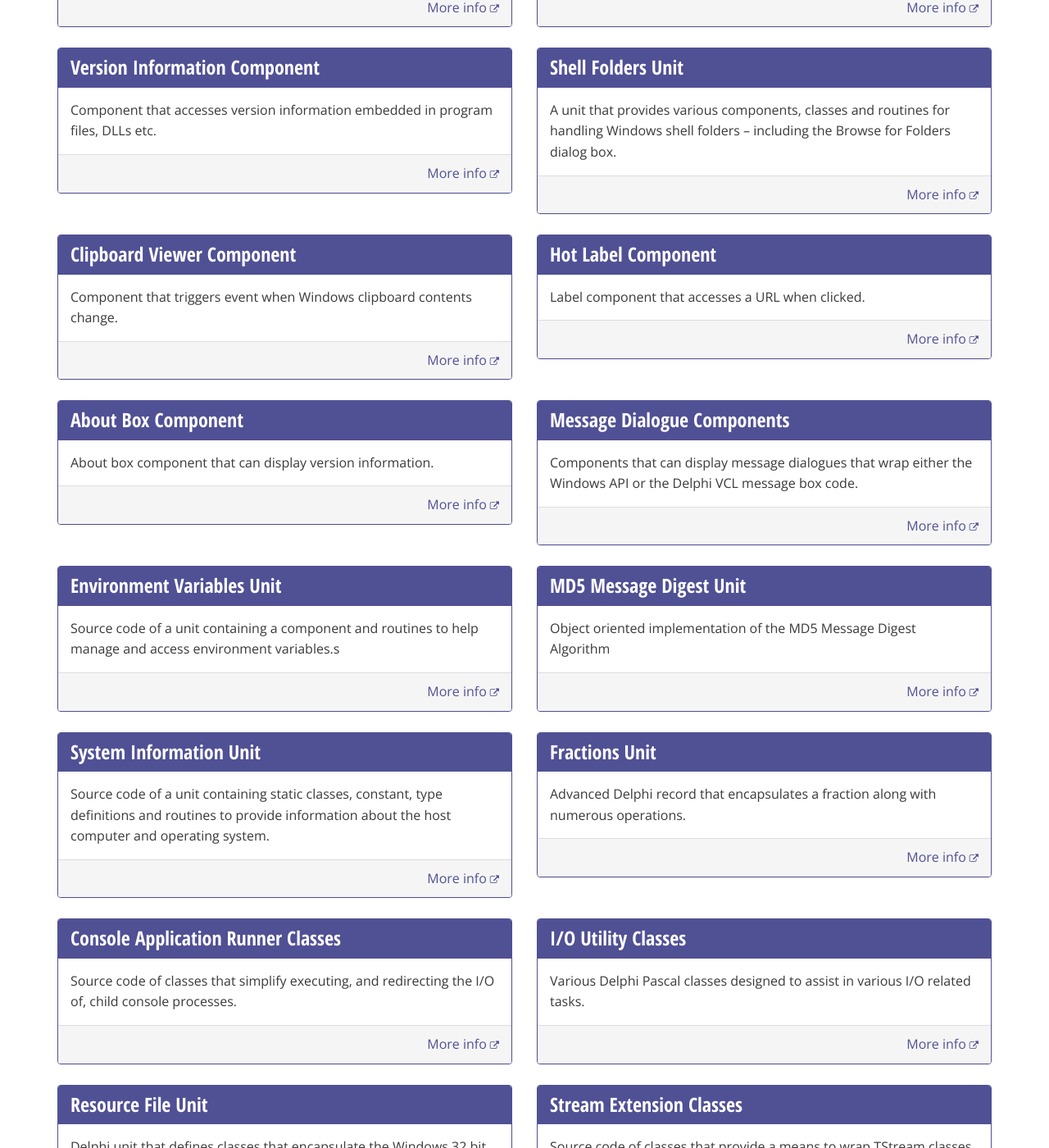
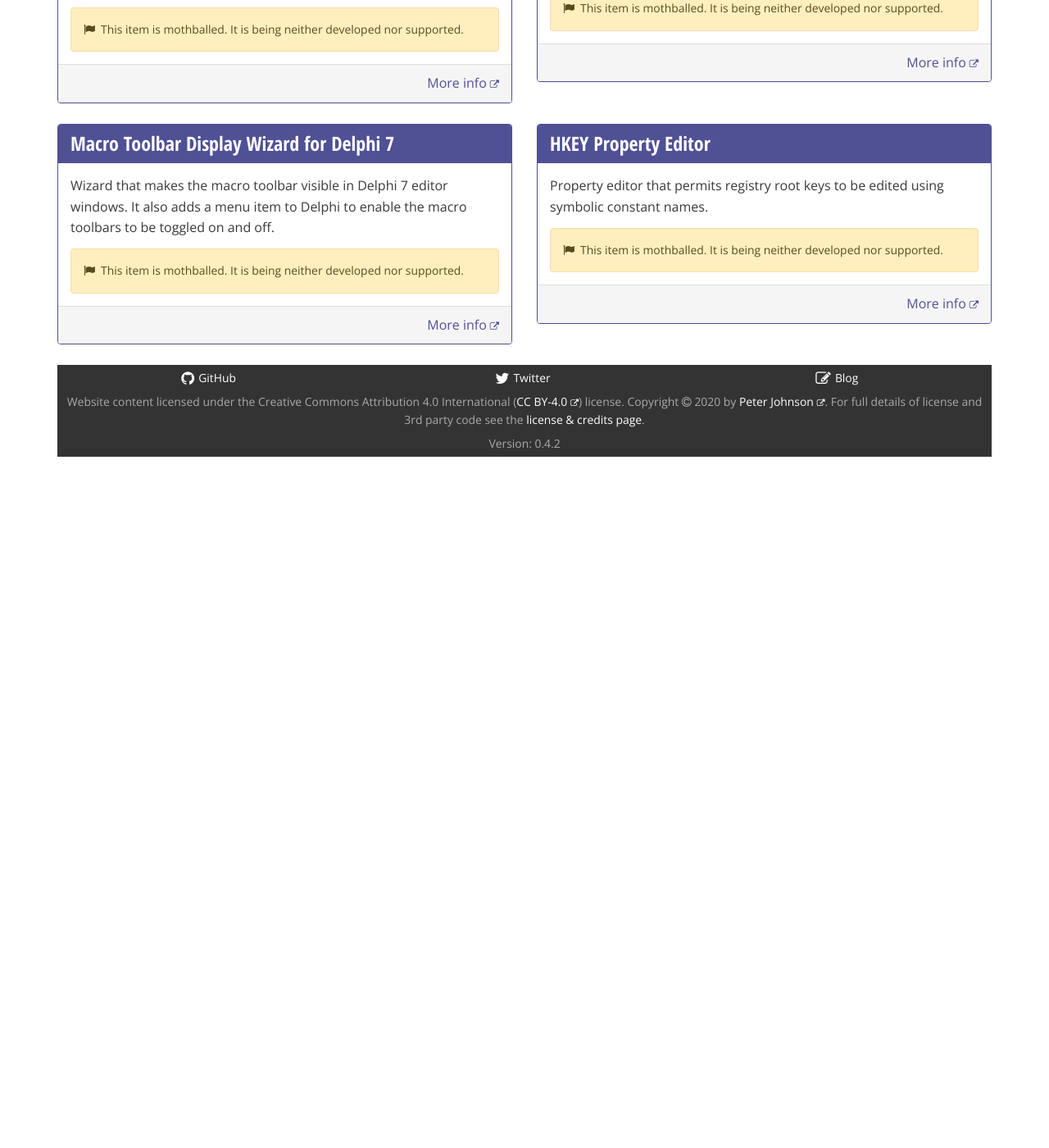
Before and after one commit to delphidabbler/delphidabbler.github.io, a Jekyll site: the page built from codelib.html, in a window 1280 px wide and 1400 px high, scrolled down 2432 px. Shown: the whole window at 82% size. Built offline with Jekyll 4.4.1, drawn with Linux system fonts in a browser that asks for light colours; nearby versions of some CDN libraries; after the commit the page ends 3001 px from its top, so only the background shows below that; some of the changed text lies outside the part shown.

Commit message:
Remove data for all Code Library projects that now have pages.

```diff
--- a/_data/codelib.yml
+++ b/_data/codelib.yml
@@ -9,134 +9,34 @@
 
 # TODO: replace more-info links to delphidabbler.com with links program pages on this site, as they come on line
 -
-  id: dropfiles
-  title: "Drop Files Components"
-  summary: "Components that get and filter names of files and folders dragged and dropped from Explorer."
-  mothballed: false
-  more-info: "http://delphidabbler.com/software/dropfiles"
--
-  id: wdwstate
-  title: "Window State Components"
-  summary: "Three components that save and restore window size, state and position using either, ini files, the registry or user-defined storage."
-  mothballed: false
-  more-info: "http://delphidabbler.com/software/wdwstate"
--
-  id: verinfo
-  title: "Version Information Component"
-  summary: "Component that accesses version information embedded in program files, DLLs etc."
-  mothballed: false
-  more-info: "http://delphidabbler.com/software/verinfo"
--
-  id: shellfolders
-  title: "Shell Folders Unit"
-  summary: "A unit that provides various components, classes and routines for handling Windows shell folders – including the Browse for Folders dialog box."
-  mothballed: false
-  more-info: "http://delphidabbler.com/software/shellfolders"
--
-  id: cbview
-  title: "Clipboard Viewer Component"
-  summary: "Component that triggers event when Windows clipboard contents change."
-  mothballed: false
-  more-info: "http://delphidabbler.com/software/cbview"
--
-  id: hotlabel
-  title: "Hot Label Component"
-  summary: "Label component that accesses a URL when clicked."
-  mothballed: false
-  more-info: "http://delphidabbler.com/software/hotlabel"
--
-  id: aboutbox
-  title: "About Box Component"
-  summary: "About box component that can display version information."
-  mothballed: false
-  more-info: "http://delphidabbler.com/software/aboutbox"
--
-  id: msgdlg
-  title: "Message Dialogue Components"
-  summary: "Components that can display message dialogues that wrap either the Windows API or the Delphi VCL message box code."
-  mothballed: false
-  more-info: "http://delphidabbler.com/software/msgdlg"
--
-  id: envvars
-  title: "Environment Variables Unit"
-  summary: "Source code of a unit containing a component and routines to help manage and access environment variables.s"
-  mothballed: false
-  more-info: "http://delphidabbler.com/software/envvars"
--
-  id: md5
-  title: "MD5 Message Digest Unit"
-  summary: "Object oriented implementation of the MD5 Message Digest Algorithm"
-  mothballed: false
-  more-info: "http://delphidabbler.com/software/md5"
--
-  id: sysinfo
-  title: "System Information Unit"
-  summary: "Source code of a unit containing static classes, constant, type definitions and routines to provide information about the host computer and operating system."
-  mothballed: false
-  more-info: "http://delphidabbler.com/software/sysinfo"
--
-  id: fractions
-  title: "Fractions Unit"
-  summary: "Advanced Delphi record that encapsulates a fraction along with numerous operations."
-  mothballed: false
-  more-info: "http://delphidabbler.com/software/fractions"
--
-  id: consoleapp
-  title: "Console Application Runner Classes"
-  summary: "Source code of classes that simplify executing, and redirecting the I/O of, child console processes."
-  mothballed: false
-  more-info: "http://delphidabbler.com/software/consoleapp"
--
-  id: ioutils
-  title: "I/O Utility Classes"
-  summary: "Various Delphi Pascal classes designed to assist in various I/O related tasks."
-  mothballed: false
-  more-info: "http://delphidabbler.com/software/ioutils"
--
-  id: resfile
-  title: "Resource File Unit"
-  summary: "Delphi unit that defines classes that encapsulate the Windows 32 bit resource file format and helper functions to assist in compiling and decompiling binary resource files."
-  mothballed: false
-  more-info: "http://delphidabbler.com/software/resfile"
--
-  id: streams
-  title: "Stream Extension Classes"
-  summary: "Source code of classes that provide a means to wrap TStream classes. Provides a stream wrapper, classes to help with writing resource files and IStream wrappers for various TStream classes."
-  mothballed: false
-  more-info: "http://delphidabbler.com/software/streams"
--
-  id: envvars
-  title: "Environment Variables Unit"
-  summary: "Source code of a unit containing a component and routines to help manage and access environment variables."
-  mothballed: false
-  more-info: "http://delphidabbler.com/software/envvars"
--
-  id: stringpe
-  title: "Extended String Property Editor"
-  summary: "Property editor for properties of type string and TCaption that extends the default editor to provide a dialogue box for editing multi-line strings."
-  mothballed: false
-  more-info: "http://delphidabbler.com/software/stringpe"
--
+  #18
   id: menusbtn
   title: "Menu Speed Button Components"
+  precis: "Specialised speed buttons relating to popup menus"
   summary: "Set of three speed button components that either display associated pop-up menus or form connected button / menu button pairs. Includes demo project."
   mothballed: true
   more-info: "http://delphidabbler.com/software/menusbtn"
 -
+  #19
   id: cmenu
   title: "Colour Pop-up Menu Component"
+  precis: "Pop-up menu to component display a colour palette"
   summary: "A pop-up menu component that displays the basic Windows colours in a menu or palette. Includes a component editor and demo."
   mothballed: true
   more-info: "http://delphidabbler.com/software/cmenu"
 -
+  #20
   id: mtdwiz
   title: "Macro Toolbar Display Wizard for Delphi 7"
+  precis: "Wizard enables the macro toolbar in Delphi 7 editor windows."
   summary: "Wizard that makes the macro toolbar visible in Delphi 7 editor windows. It also adds a menu item to Delphi to enable the macro toolbars to be toggled on and off."
   mothballed: true
   more-info: "http://delphidabbler.com/software/mtdwiz"
 -
+  #21
   id: hkeype
   title: "HKEY Property Editor"
+  precis: "Property editor for registry root keys"
   summary: "Property editor that permits registry root keys to be edited using symbolic constant names."
   mothballed: true
   more-info: "http://delphidabbler.com/software/hkeype"
```
